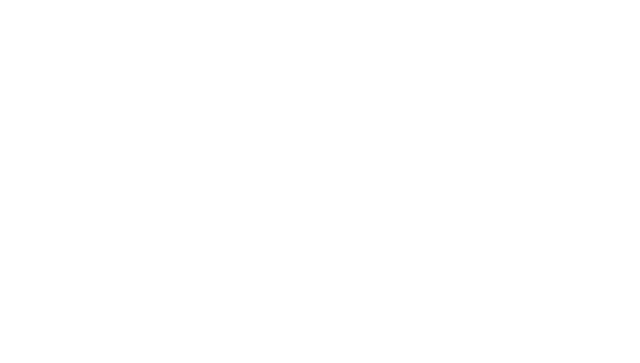
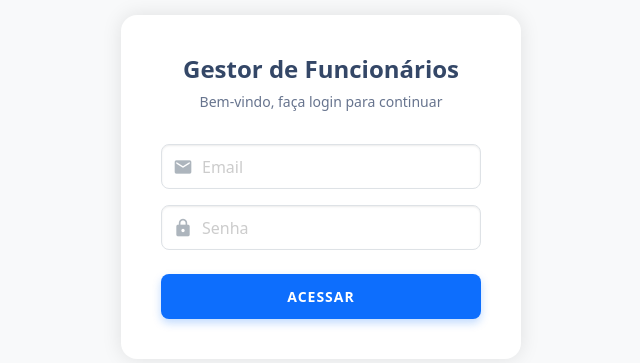
Before and after one commit to rodolpholl/CRUDReactJSNetCore-Frontend, a React (Create React App) app: page /login in a window 1280 px wide. Before the commit this address had no page. Shown: the part 213-576 px from the top of the page, without its empty margins (319-959 px from the left). Built offline with nearby package versions, Linux system fonts and the light colour scheme.

Commit message:
Tela de login

```diff
--- a/src/App.js
+++ b/src/App.js
@@ -2,21 +2,22 @@
 import { BrowserRouter, Routes, Route, Navigate } from "react-router-dom";
 import { ToastContainer } from "react-toastify";
 import "react-toastify/dist/ReactToastify.css";
+import Login from "./pages/Login";
 import ListarFuncionarios from "./pages/ListarFuncionarios";
 import EditarFuncionario from "./pages/EditarFuncionario";
 
 function App() {
   return (
     <BrowserRouter>
-      <div className="container-fluid">
       <Routes>
-          {/* Redireciona a rota raiz para /funcionarios */}
-          <Route path="/" element={<Navigate to="/funcionarios" replace />} />
+        {/* Redireciona a rota raiz para /login */}
+        <Route path="/" element={<Navigate to="/login" replace />} />
 
-          {/* Rota para listar funcionários */}
+        {/* Rota de login */}
+        <Route path="/login" element={<Login />} />
+
+        {/* Rotas protegidas */}
         <Route path="/funcionarios" element={<ListarFuncionarios />} />
-
-          {/* Rota para editar/criar funcionário */}
         <Route
           path="/funcionarios/editar/:id"
           element={<EditarFuncionario />}
@@ -34,7 +35,6 @@
         pauseOnHover
         theme="light"
       />
-      </div>
     </BrowserRouter>
   );
 }
--- a/src/index.css
+++ b/src/index.css
@@ -650,3 +650,134 @@
 .d-flex.gap-2.mb-2:last-child {
   margin-bottom: 0;
 }
+
+/* Estilos para a página de login */
+.login-container {
+  min-height: 100vh;
+  display: flex;
+  align-items: center;
+  justify-content: center;
+  background-color: #f8f9fa;
+  padding: 20px;
+}
+
+.login-box {
+  background: white;
+  padding: 40px;
+  border-radius: 16px;
+  box-shadow: 0 0 20px rgba(0, 0, 0, 0.1);
+  width: 100%;
+  max-width: 400px;
+}
+
+.login-header {
+  text-align: center;
+  margin-bottom: 2rem;
+}
+
+.app-title {
+  font-size: 24px;
+  font-weight: 600;
+  color: #344767;
+  margin-bottom: 0.5rem;
+}
+
+.welcome-text {
+  color: #67748e;
+  font-size: 14px;
+  margin-bottom: 0;
+}
+
+.login-tabs {
+  display: none;
+}
+
+.tab {
+  display: none;
+}
+
+.input-with-icon {
+  position: relative;
+}
+
+.input-icon {
+  position: absolute;
+  left: 12px;
+  top: 50%;
+  transform: translateY(-50%);
+  color: #adb5bd;
+  font-size: 20px;
+}
+
+.error-icon {
+  position: absolute;
+  right: 12px;
+  top: 50%;
+  transform: translateY(-50%);
+  color: #dc3545;
+  font-size: 20px;
+}
+
+.input-with-icon .form-control {
+  padding-left: 40px;
+  padding-right: 40px;
+  height: 45px;
+  border-radius: 8px;
+}
+
+.input-with-icon .form-control.is-invalid {
+  border-color: #dc3545;
+  background-image: none;
+}
+
+.error-message {
+  color: #dc3545;
+  font-size: 12px;
+  margin-top: 4px;
+  padding-left: 12px;
+}
+
+/* Ajuste do espaçamento entre os campos */
+.form-group {
+  margin-bottom: 1.5rem;
+}
+
+.form-group:last-of-type {
+  margin-bottom: 2rem;
+}
+
+/* Ajustes para o botão de login */
+.login-box .btn-primary {
+  height: 45px;
+  border-radius: 8px;
+  font-weight: 600;
+  background-color: #0d6efd;
+  border: none;
+  transition: all 0.2s;
+  display: flex;
+  align-items: center;
+  justify-content: center;
+  font-size: 14px;
+  letter-spacing: 1px;
+  box-shadow: 0 4px 8px rgba(13, 110, 253, 0.25);
+  text-align: center;
+  padding: 0;
+  line-height: 45px;
+}
+
+.login-box .btn-primary span {
+  display: inline-block;
+  width: 100%;
+  text-align: center;
+}
+
+.login-box .btn-primary:hover {
+  background-color: #0b5ed7;
+  transform: translateY(-1px);
+  box-shadow: 0 6px 12px rgba(13, 110, 253, 0.3);
+}
+
+.login-box .btn-primary:active {
+  transform: translateY(0);
+  box-shadow: 0 4px 8px rgba(13, 110, 253, 0.25);
+}
--- /dev/null
+++ b/src/pages/Login.js
@@ -0,0 +1,86 @@
+import React from "react";
+import { useNavigate } from "react-router-dom";
+import { useForm } from "react-hook-form";
+import { toast } from "react-toastify";
+
+function Login() {
+  const navigate = useNavigate();
+  const {
+    register,
+    handleSubmit,
+    formState: { errors },
+  } = useForm();
+
+  const onSubmit = async (data) => {
+    try {
+      // Aqui você implementaria a chamada real de autenticação
+      console.log("Login com:", data);
+      // Simular login bem-sucedido
+      navigate("/funcionarios");
+      toast.success("Login realizado com sucesso!");
+    } catch (error) {
+      toast.error("Erro ao realizar login. Verifique suas credenciais.");
+    }
+  };
+
+  return (
+    <div className="login-container">
+      <div className="login-box">
+        <div className="login-header">
+          <h2 className="app-title">Gestor de Funcionários</h2>
+          <p className="welcome-text">Bem-vindo, faça login para continuar</p>
+        </div>
+
+        <form onSubmit={handleSubmit(onSubmit)}>
+          <div className="form-group mb-3">
+            <div className="input-with-icon">
+              <i className="material-icons input-icon">email</i>
+              <input
+                type="email"
+                className={`form-control ${errors.email ? "is-invalid" : ""}`}
+                placeholder="Email"
+                {...register("email", {
+                  required: "Email é obrigatório",
+                })}
+              />
+              {errors.email && (
+                <i className="material-icons error-icon">error</i>
+              )}
+            </div>
+            {errors.email && (
+              <div className="error-message">{errors.email.message}</div>
+            )}
+          </div>
+
+          <div className="form-group mb-4">
+            <div className="input-with-icon">
+              <i className="material-icons input-icon">lock</i>
+              <input
+                type="password"
+                className={`form-control ${
+                  errors.password ? "is-invalid" : ""
+                }`}
+                placeholder="Senha"
+                {...register("password", {
+                  required: "Senha é obrigatória",
+                })}
+              />
+              {errors.password && (
+                <i className="material-icons error-icon">error</i>
+              )}
+            </div>
+            {errors.password && (
+              <div className="error-message">{errors.password.message}</div>
+            )}
+          </div>
+
+          <button type="submit" className="btn btn-primary w-100">
+            <span>ACESSAR</span>
+          </button>
+        </form>
+      </div>
+    </div>
+  );
+}
+
+export default Login;
```
Lines whose indentation alone changed are shown as unchanged.
